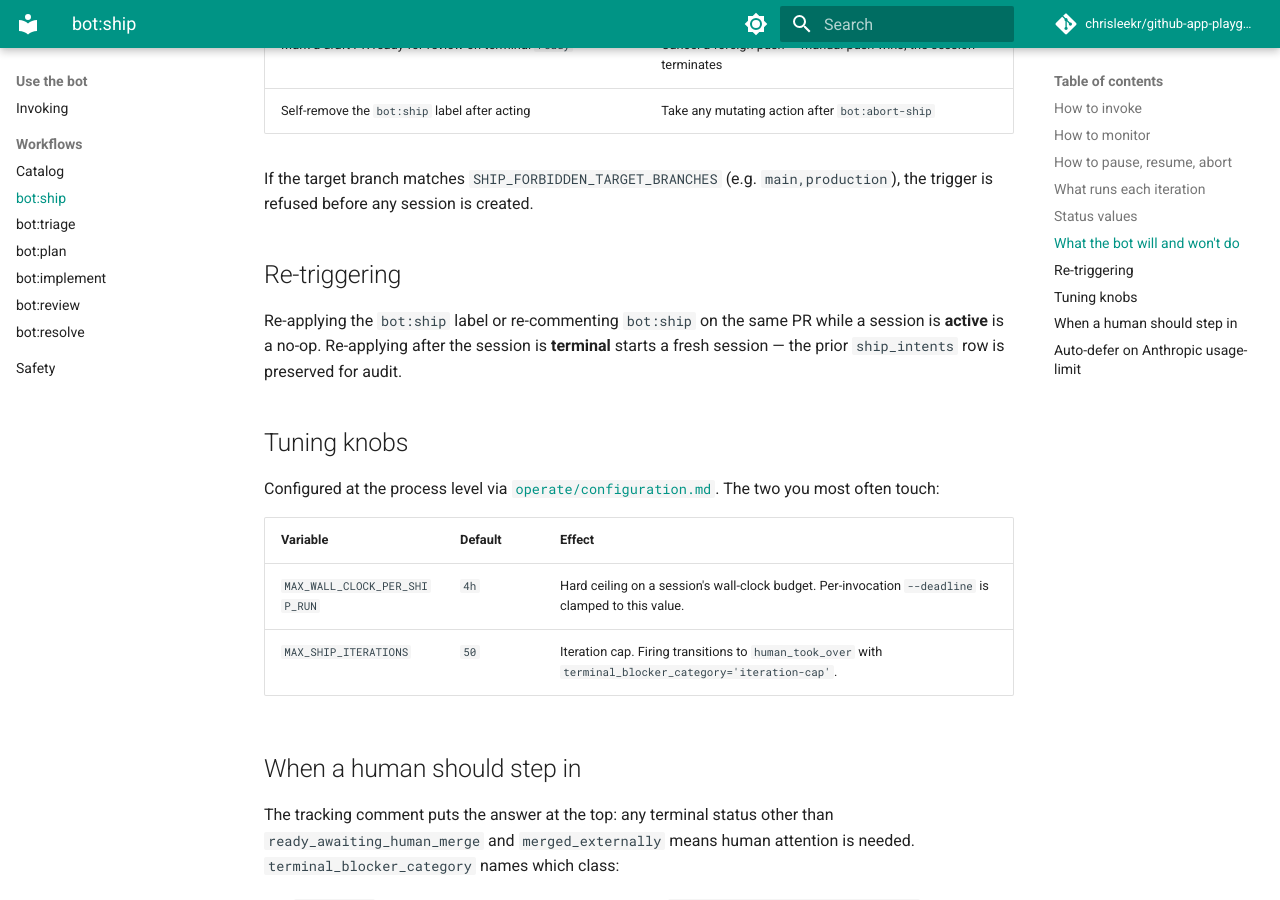
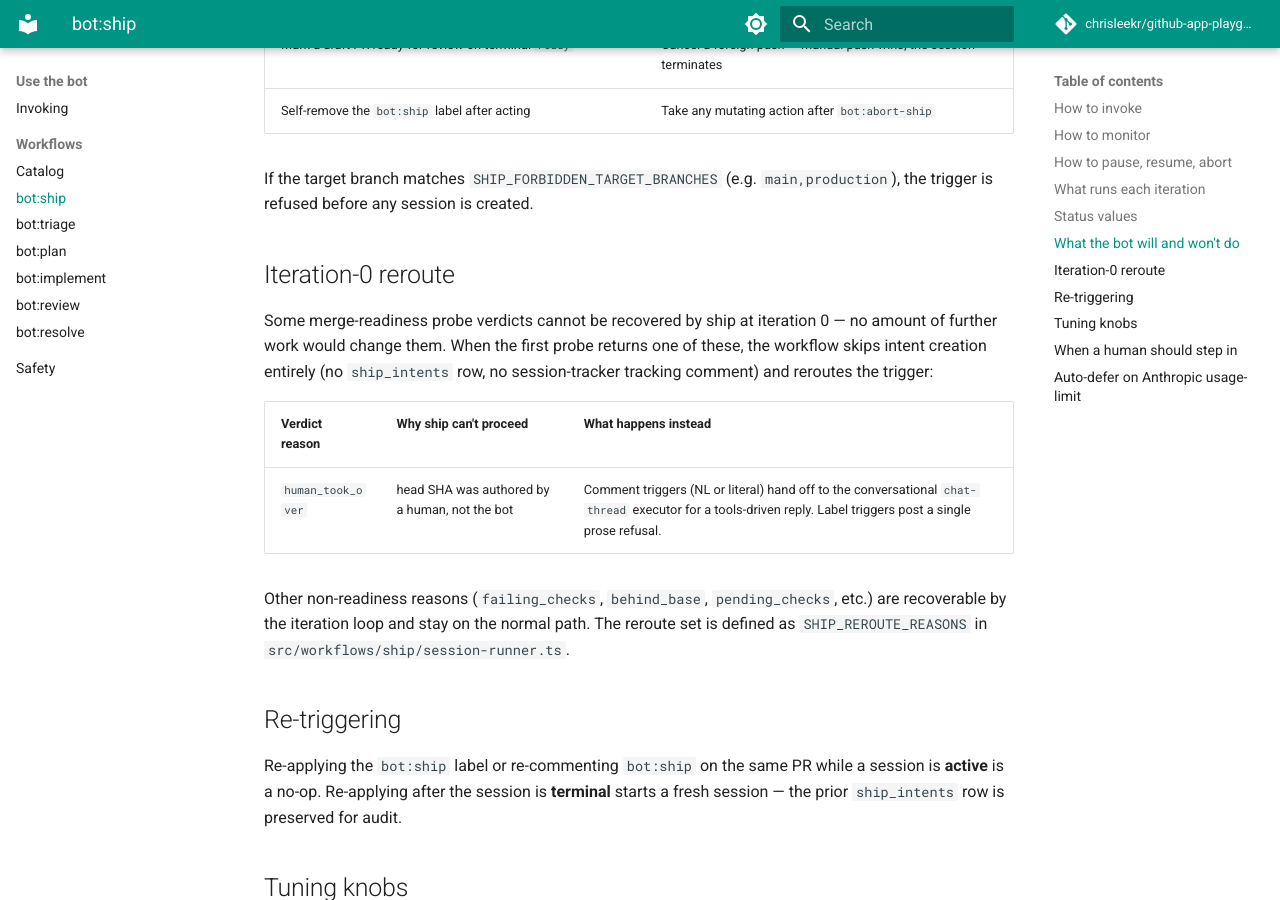
Before and after one commit to chrisleekr/github-app-playground, an MkDocs documentation site: the page built from docs/use/workflows/ship.md, in a window 1280 px wide and 900 px high, scrolled down 2710 px. Built offline with MkDocs 1.6.1 and Material for MkDocs 9.7.7, drawn with Linux system fonts in a browser that asks for light colours; comment, search, counter and statistics services are not loaded.

Commit message:
docs(ship): document iteration-0 reroute behavior for ship workflow
Co-Authored-By: Claude Opus 4.7 <noreply@anthropic.com>

```diff
--- a/docs/use/workflows/ship.md
+++ b/docs/use/workflows/ship.md
@@ -100,6 +100,16 @@ stateDiagram-v2
 
 If the target branch matches `SHIP_FORBIDDEN_TARGET_BRANCHES` (e.g. `main,production`), the trigger is refused before any session is created.
 
+## Iteration-0 reroute
+
+Some merge-readiness probe verdicts cannot be recovered by ship at iteration 0 — no amount of further work would change them. When the first probe returns one of these, the workflow skips intent creation entirely (no `ship_intents` row, no session-tracker tracking comment) and reroutes the trigger:
+
+| Verdict reason    | Why ship can't proceed                        | What happens instead                                                                                                                                         |
+| ----------------- | --------------------------------------------- | ------------------------------------------------------------------------------------------------------------------------------------------------------------ |
+| `human_took_over` | head SHA was authored by a human, not the bot | Comment triggers (NL or literal) hand off to the conversational `chat-thread` executor for a tools-driven reply. Label triggers post a single prose refusal. |
+
+Other non-readiness reasons (`failing_checks`, `behind_base`, `pending_checks`, etc.) are recoverable by the iteration loop and stay on the normal path. The reroute set is defined as `SHIP_REROUTE_REASONS` in `src/workflows/ship/session-runner.ts`.
+
 ## Re-triggering
 
 Re-applying the `bot:ship` label or re-commenting `bot:ship` on the same PR while a session is **active** is a no-op. Re-applying after the session is **terminal** starts a fresh session — the prior `ship_intents` row is preserved for audit.
```
